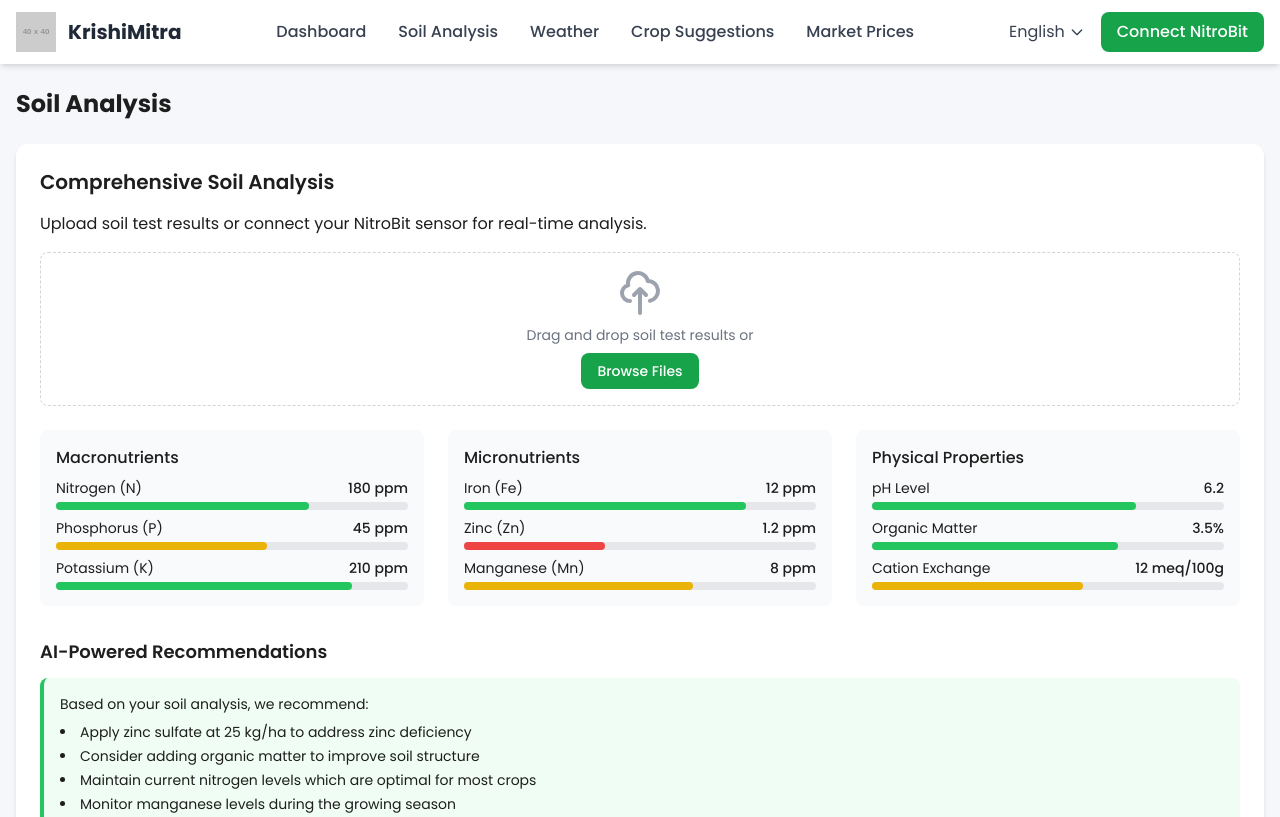
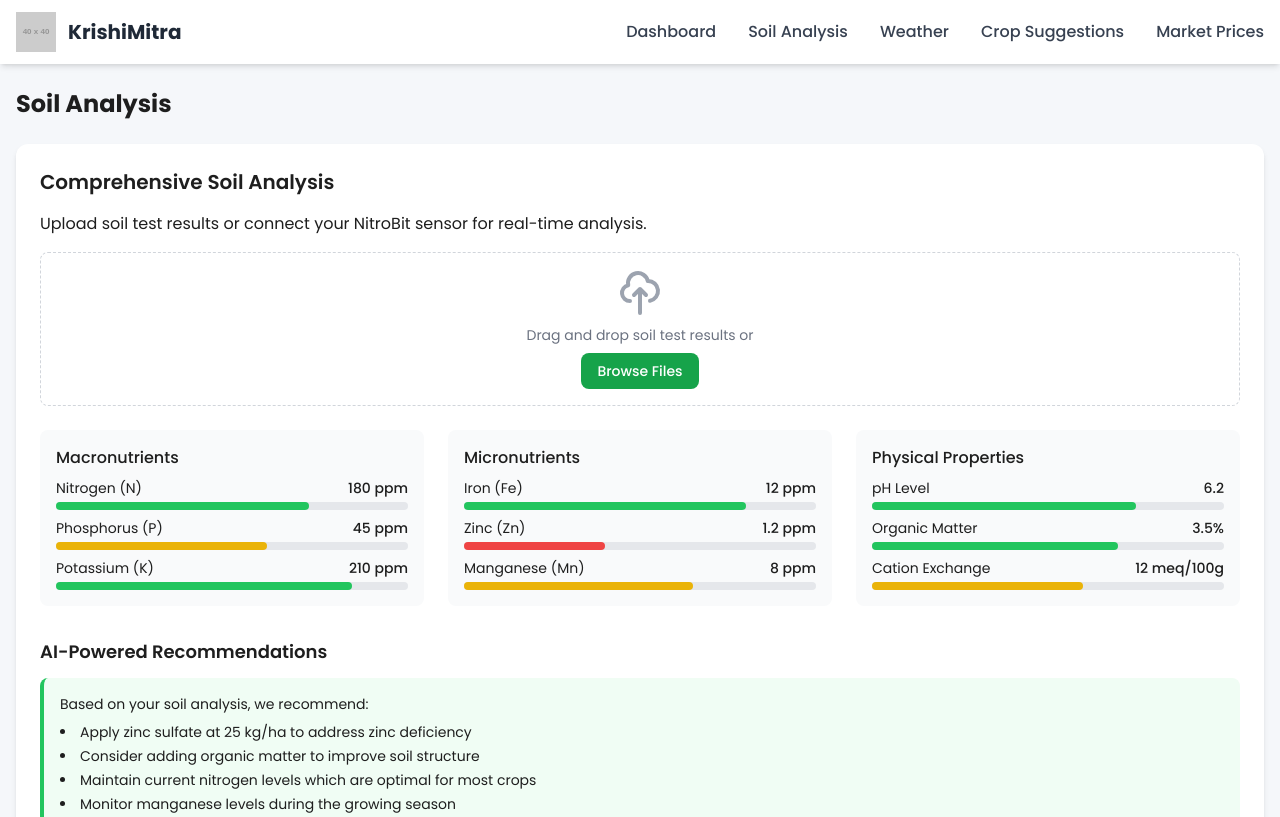
Before and after one commit to ogshrug/interdpsDPSN, a plain HTML site: page soil-analysis.html in a window 1280 px wide. Shown: the top 817 px of the page. Drawn offline with nearby package versions, Linux system fonts and the light colour scheme; placeholder pictures from the web are drawn by us.

Commit message:
removed nav elemnts

```diff
--- a/soil-analysis.html
+++ b/soil-analysis.html
@@ -48,27 +48,7 @@
                 </div>
             </nav>
 
-            <div class="flex items-center space-x-4">
-                <div class="language-selector">
-                    <button class="flex items-center text-gray-700">
-                        <span class="mr-1" data-translate="English">English</span>
-                        <svg xmlns="http://www.w3.org/2000/svg" class="h-4 w-4" fill="none" viewBox="0 0 24 24" stroke="currentColor">
-                            <path stroke-linecap="round" stroke-linejoin="round" stroke-width="2" d="M19 9l-7 7-7-7" />
-                        </svg>
-                    </button>
-                    <div class="language-dropdown absolute right-0 mt-2 w-48 bg-white rounded-md shadow-lg z-50 hidden">
-                        <div class="p-2 max-h-60 overflow-y-auto custom-scrollbar">
-                            <button class="block w-full text-left px-4 py-2 text-sm text-gray-700 hover:bg-gray-100 rounded" data-lang="en">English</button>
-                            <button class="block w-full text-left px-4 py-2 text-sm text-gray-700 hover:bg-gray-100 rounded" data-lang="hi">हिंदी (Hindi)</button>
-                        </div>
-                    </div>
-                </div>
 
-                <a href="./nitrobit.html" class="bg-green-600 hover:bg-green-700 text-white px-4 py-2 rounded-lg font-medium transition-colors" data-translate="Connect NitroBit">
-                    Connect NitroBit
-                </a>
-            </div>
-        </div>
     </header>
 
     <!-- Main Content -->
```
Also changed, not shown: market-prices.html (+0 -19 lines), weather.html (+0 -19 lines).
